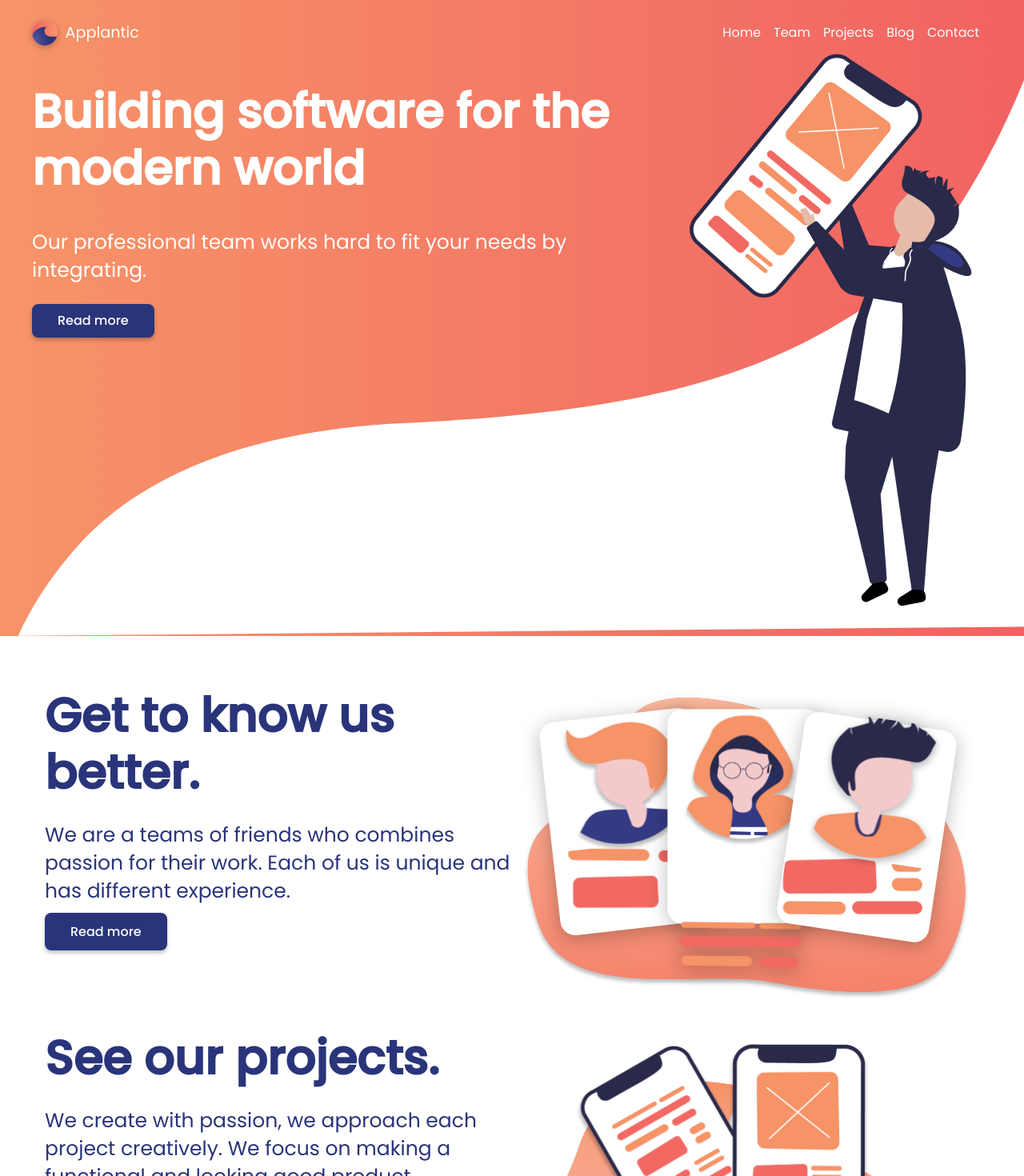
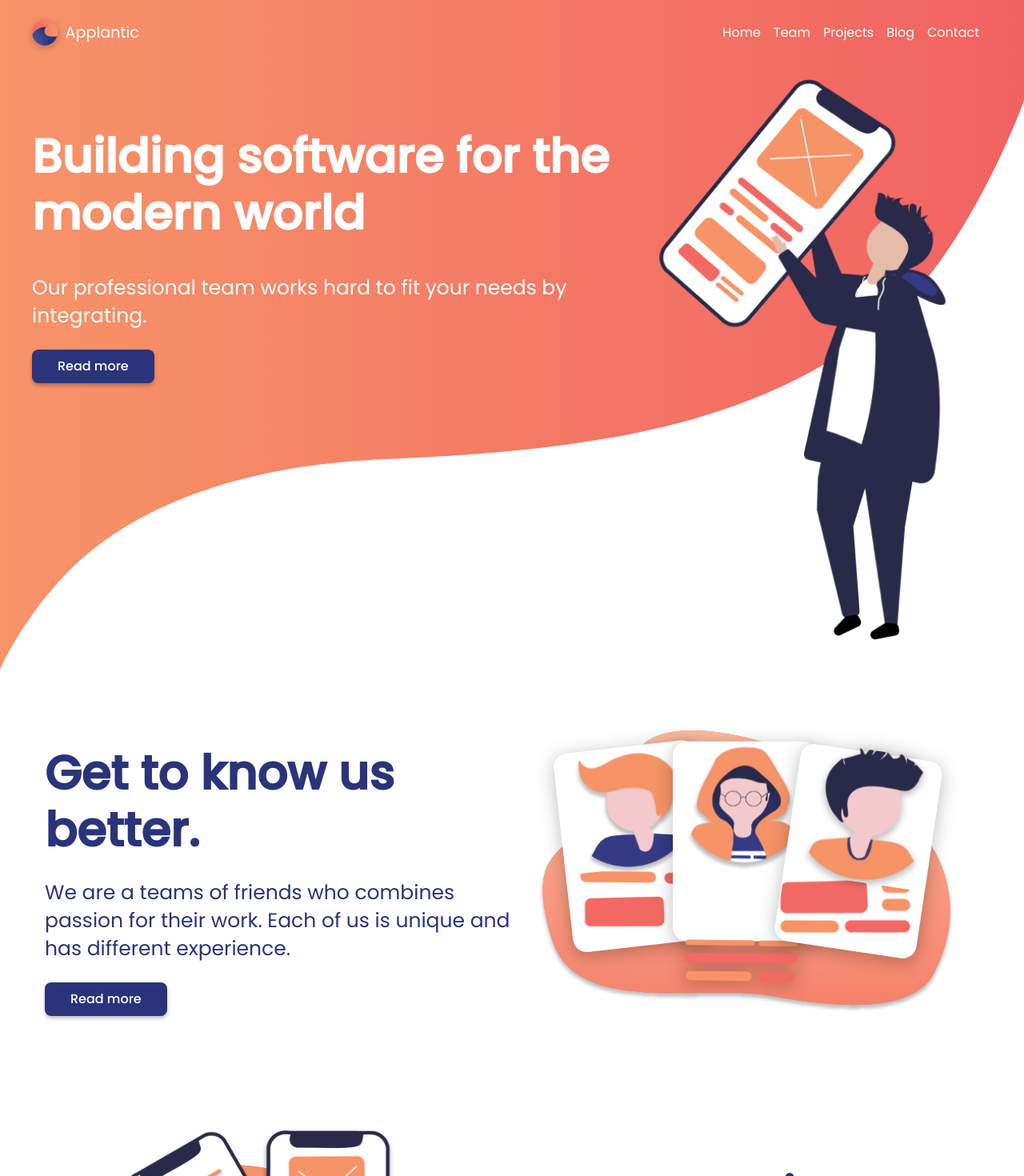
Before and after one commit to applantic/homepage, a React (Create React App) app: page / in a window 1280 px wide. Shown: the top 1470 px of the page at 80% size. Built offline with nearby package versions, Linux system fonts and the light colour scheme.

Commit message:
fix: Header and Section styles

```diff
--- a/src/components/Button.jsx
+++ b/src/components/Button.jsx
@@ -1,5 +1,5 @@
 import styled, { css } from "styled-components";
-import { space } from "../styles/helpers";
+import { media, space } from "../styles/helpers";
 import { transparentize } from "polished";
 
 const buttonStyles = css`
@@ -8,8 +8,13 @@ const buttonStyles = css`
   border: none;
   border-radius: ${space()};
   font-weight: 500;
+  margin: 0 auto;
   box-shadow: 0px 3px 5px
     ${({ theme }) => transparentize(0.75, theme.colors.black)};
+  ${media.greaterThan('tablet')`
+    margin-left: 0
+    margin-right: auto
+  `}
 `;
 
 export const ButtonPrimary = styled.button`
--- a/src/sections/Footer.jsx
+++ b/src/sections/Footer.jsx
@@ -1,8 +1,6 @@
 import React from "react";
 import styled from "styled-components";
 import { media, space } from "../styles/helpers";
-import { breakpoints } from "../styles/variables";
-// import matt from "../assets/matt.png"
 
 const FooterSection = styled.footer`
   background: ${({ theme }) => theme.secondaryGradient};
@@ -14,18 +12,10 @@ const FooterSection = styled.footer`
 const FooterContainer = styled.div`
   display: flex;
   margin: auto;
+  flex-direction: column;
   justify-content: space-evenly;
-  ${media.greaterThan('desktop')`
-    max-width: ${breakpoints.desktop}px;
-  `}
-  ${media.between('tablet', 'desktop')`
-    max-width: ${breakpoints.desktop}px;
-  `}
-  ${media.between('mobile', 'tablet')`
-    max-width: ${breakpoints.tablet}px;
-  `}
-  ${media.lessThan('mobile')`
-    max-width: ${breakpoints.mobile}px;
+  ${media.greaterThan('tablet')`
+    flex-direction: row;
   `}
 `;
 
@@ -34,10 +24,6 @@ const Header = styled.div`
   font-size: 59px;
   line-height: 71px;
 `
-
-// const Image = styled.img`
-//   z-index: 100;
-// `;
 
 export default () => (
   <FooterSection id='contact'>
--- a/src/sections/Hero.jsx
+++ b/src/sections/Hero.jsx
@@ -15,8 +15,10 @@ const HeroSection = styled.section`
 
 const WhiteOverlay = styled.img`
   position: absolute;
-  bottom 0;
-  width: 100vw;
+  bottom: 0;
+  left: 0;
+  right: 0;
+  z-index: 10;
 `;
 
 const HeroContainer = styled.div`
@@ -36,10 +38,29 @@ const HeroContainer = styled.div`
   `}
 `;
 
+const HeroText = styled.div`
+  z-index: 20;
+  margin-bottom: 6rem;
+  padding-right: 0rem;
+  ${media.greaterThan('mobile')`
+    padding-right: 1rem;
+  `}
+  ${media.greaterThan('tablet')`
+    margin-bottom: 0;
+    padding-right: 0;
+  `}
+`;
+
 const Header = styled.h1`
   font-weight: bold;
   font-size: 59px;
   line-height: 71px;
+  margin-top: 6rem
+  ${media.lessThan('tablet')`
+    font-size: 30px;
+    line-height: 36px;
+    margin-top: 4rem
+  `}
 `
 
 const Paragraph = styled.p`
@@ -47,19 +68,28 @@ const Paragraph = styled.p`
   line-height: 35px;
 `
 
-const Image = styled.img`
+const ImageMatt = styled.img`
   z-index: 100;
+  margin-top: 2rem;
+  margin-right: 2rem;
+  width: 50%
+  ${media.lessThan('desktop')`
+    margin-right: 0
+  `}
+  ${media.lessThan('tablet')`
+    display: none
+  `}
 `;
 
 export default () => (
   <HeroSection>
     <HeroContainer>
-      <div>
+      <HeroText>
         <Header>Building software for the modern world</Header>
         <Paragraph>Our professional team works hard to fit your needs by integrating.</Paragraph>
         <ButtonPrimary>Read more</ButtonPrimary>
-      </div>
-      <Image src={matt} />
+      </HeroText>
+      <ImageMatt src={matt} />
     </HeroContainer>
     <WhiteOverlay src={whiteBg} />
   </HeroSection>
--- a/src/sections/Main.jsx
+++ b/src/sections/Main.jsx
@@ -27,38 +27,64 @@ const MainContainer = styled.section`
 
 const SectionContainer = styled.div`
   display: flex;
-  flex-direction: row
+  flex-direction: row;
+  margin-bottom: 6rem;
+  &:nth-of-type(2) {
+    flex-direction: row-reverse;
+  }
   ${media.lessThan('tablet')`
-     flex-direction: column-reverse
+     flex-direction: column-reverse;
+     &:nth-of-type(2) {
+      flex-direction: column-reverse;
+    }
   `}
+}
 `;
 
 const Info = styled.div`
+  display: flex;
+  justify-content: center;
+  flex-direction: column;
   width: 50%
-  ${media.lessThan('desktop')`
+  ${media.lessThan('tablet')`
     width: 100%
+    justify-content: left;
   `}
 `;
 
 const Image = styled.img`
   width: 50%
-  ${media.lessThan('desktop')`
+  padding: 0 20px;
+  ${media.lessThan('tablet')`
     width: 100%
+    padding: 0 10px;
   `}
 `;
 
 const Header = styled.h2`
   margin: 0;
   font-weight: bold;
-  font-size: 59px;
-  line-height: 71px;
+  font-size: 30px;
+  line-height: 36px;
+  text-align: center;
   color: ${colors.oceanBlue};
+  ${media.greaterThan('tablet')`
+    font-size: 59px;
+    line-height: 71px;
+    text-align: left;
+  `}
 `;
 
 const Paragraph = styled.p`
-  font-size: 25px;
-  line-height: 35px;
+  font-size: 17px;
+  line-height: 23px;
+  text-align: center;
   color: ${colors.oceanBlue};
+  ${media.greaterThan('tablet')`
+    font-size: 25px;
+    line-height: 35px;
+    text-align: left;
+  `}
 `;
 
 const SECTION_INFO = [
@@ -66,21 +92,21 @@ const SECTION_INFO = [
     id: 'team',
     header: 'Get to know us better.',
     info: 'We are a teams of friends who combines passion for their work. Each of us is unique and has different experience.',
-    link: '/asd',
+    link: '/team',
     image: teamImage
   },
   {
     id: 'projects',
     header: 'See our projects.',
-    info: 'We create with passion, we approach each project creatively. We focus on making a  functional and looking good product.',
-    link: '/asd',
+    info: 'We create with passion, we approach each project creatively. We focus on making a functional and looking good product.',
+    link: 'https://www.behance.net/MateuszKarski',
     image: projectsImage
   },
   {
     id: 'blog',
     header: `We're writing a blog!`,
     info: 'We have a blog where you can read about the curiosities from our industry and you will learn a bit more about what we do!',
-    link: '/asd',
+    link: 'https://medium.com/applantic',
     image: blogImage
   }
 ]
@@ -88,11 +114,11 @@ const SECTION_INFO = [
 export default () => (
   <MainContainer>
     {SECTION_INFO.map((section, i) =>
-      <SectionContainer id={section.id}>
+      <SectionContainer id={section.id} key={i}>
         <Info>
           <Header>{section.header}</Header>
           <Paragraph>{section.info}</Paragraph>
-          <ButtonPrimary as='a' href={section.link}>
+          <ButtonPrimary href={section.link} target='_blank'>
             Read more
           </ButtonPrimary>
         </Info>
```
Also changed, not shown: src/assets/bg-white.svg.
